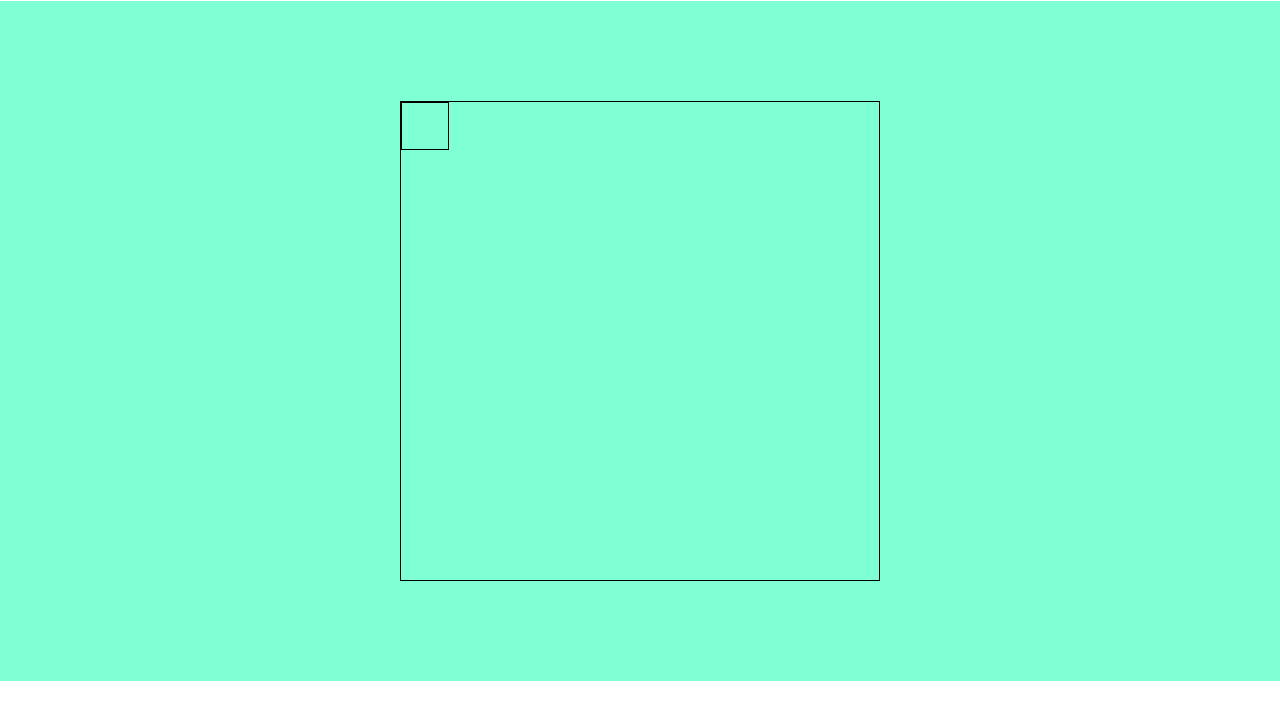
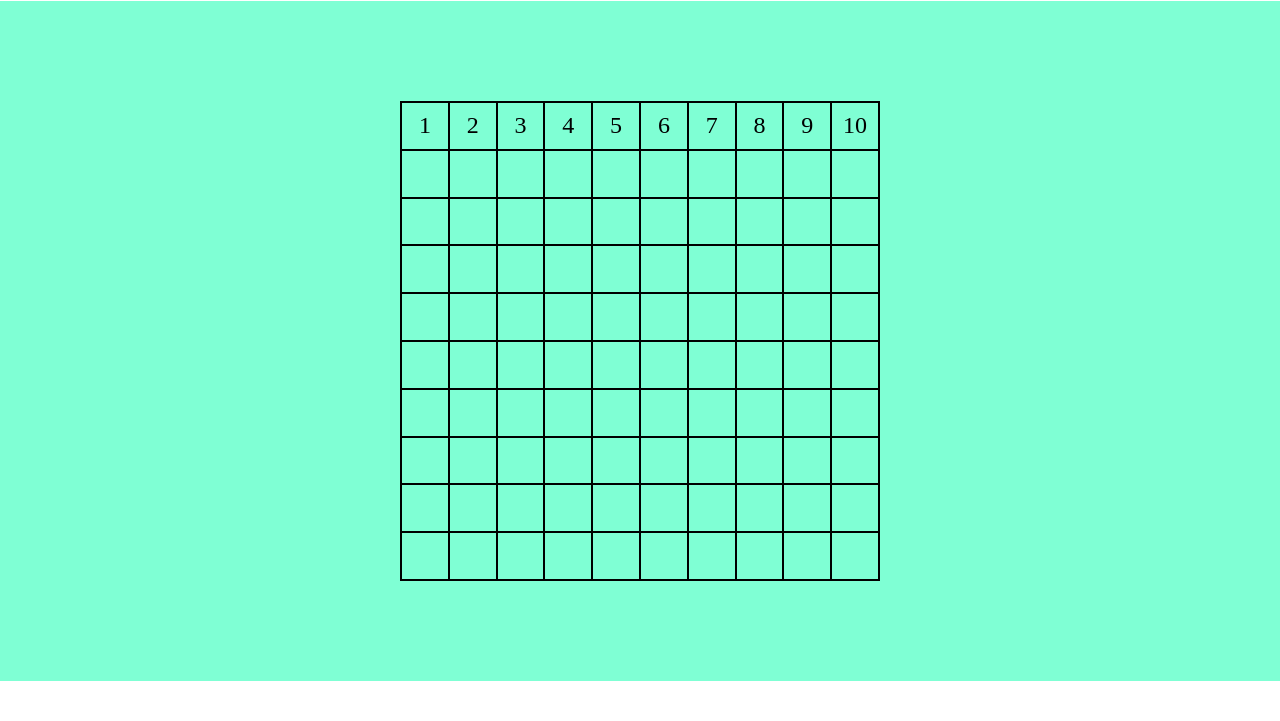
Before and after one commit to Daniele-Simonetti/js-campominato-grid, a plain HTML site: page index.html in a window 1280 px wide. Shown: the part 79-800 px from the top of the page. Drawn offline with Linux system fonts and the light colour scheme.

Commit message:
finish hatml and css grid

```diff
--- a/css/style.css
+++ b/css/style.css
@@ -79,7 +79,11 @@ main div.grid-container {
 }
 
 div.square {
-  width: 10%;
-  height: 10%;
+  width: calc(100% / 10);
+  height: calc(100% / 10);
   border: 1px solid black;
+  display: flex;
+  justify-content: center;
+  align-items: center;
+  font-size: 1.5em;
 }
--- a/index.html
+++ b/index.html
@@ -19,9 +19,9 @@
     <div class="input">
       <label for="">Difficolt&agrave;: </label>
       <select name="difficulty" id="difficulty">
-        <option value="easy">difficoltà 1</option>
-        <option value="easy">difficoltà 2</option>
-        <option value="easy">difficoltà 3</option>
+        <option value="easy">Easy</option>
+        <option value="easy">Medium</option>
+        <option value="easy">Hard</option>
       </select>
       <button>Play</button>
     </div>
@@ -32,6 +32,105 @@
   <main>
     <div class="main-container">
       <div class="grid-container">
+        <div class="square">1</div>
+        <div class="square">2</div>
+        <div class="square">3</div>
+        <div class="square">4</div>
+        <div class="square">5</div>
+        <div class="square">6</div>
+        <div class="square">7</div>
+        <div class="square">8</div>
+        <div class="square">9</div>
+        <div class="square">10</div>
+        <div class="square"></div>
+        <div class="square"></div>
+        <div class="square"></div>
+        <div class="square"></div>
+        <div class="square"></div>
+        <div class="square"></div>
+        <div class="square"></div>
+        <div class="square"></div>
+        <div class="square"></div>
+        <div class="square"></div>
+        <div class="square"></div>
+        <div class="square"></div>
+        <div class="square"></div>
+        <div class="square"></div>
+        <div class="square"></div>
+        <div class="square"></div>
+        <div class="square"></div>
+        <div class="square"></div>
+        <div class="square"></div>
+        <div class="square"></div>
+        <div class="square"></div>
+        <div class="square"></div>
+        <div class="square"></div>
+        <div class="square"></div>
+        <div class="square"></div>
+        <div class="square"></div>
+        <div class="square"></div>
+        <div class="square"></div>
+        <div class="square"></div>
+        <div class="square"></div>
+        <div class="square"></div>
+        <div class="square"></div>
+        <div class="square"></div>
+        <div class="square"></div>
+        <div class="square"></div>
+        <div class="square"></div>
+        <div class="square"></div>
+        <div class="square"></div>
+        <div class="square"></div>
+        <div class="square"></div>
+        <div class="square"></div>
+        <div class="square"></div>
+        <div class="square"></div>
+        <div class="square"></div>
+        <div class="square"></div>
+        <div class="square"></div>
+        <div class="square"></div>
+        <div class="square"></div>
+        <div class="square"></div>
+        <div class="square"></div>
+        <div class="square"></div>
+        <div class="square"></div>
+        <div class="square"></div>
+        <div class="square"></div>
+        <div class="square"></div>
+        <div class="square"></div>
+        <div class="square"></div>
+        <div class="square"></div>
+        <div class="square"></div>
+        <div class="square"></div>
+        <div class="square"></div>
+        <div class="square"></div>
+        <div class="square"></div>
+        <div class="square"></div>
+        <div class="square"></div>
+        <div class="square"></div>
+        <div class="square"></div>
+        <div class="square"></div>
+        <div class="square"></div>
+        <div class="square"></div>
+        <div class="square"></div>
+        <div class="square"></div>
+        <div class="square"></div>
+        <div class="square"></div>
+        <div class="square"></div>
+        <div class="square"></div>
+        <div class="square"></div>
+        <div class="square"></div>
+        <div class="square"></div>
+        <div class="square"></div>
+        <div class="square"></div>
+        <div class="square"></div>
+        <div class="square"></div>
+        <div class="square"></div>
+        <div class="square"></div>
+        <div class="square"></div>
+        <div class="square"></div>
+        <div class="square"></div>
+        <div class="square"></div>
         <div class="square"></div>
       </div>
     </div>
```
